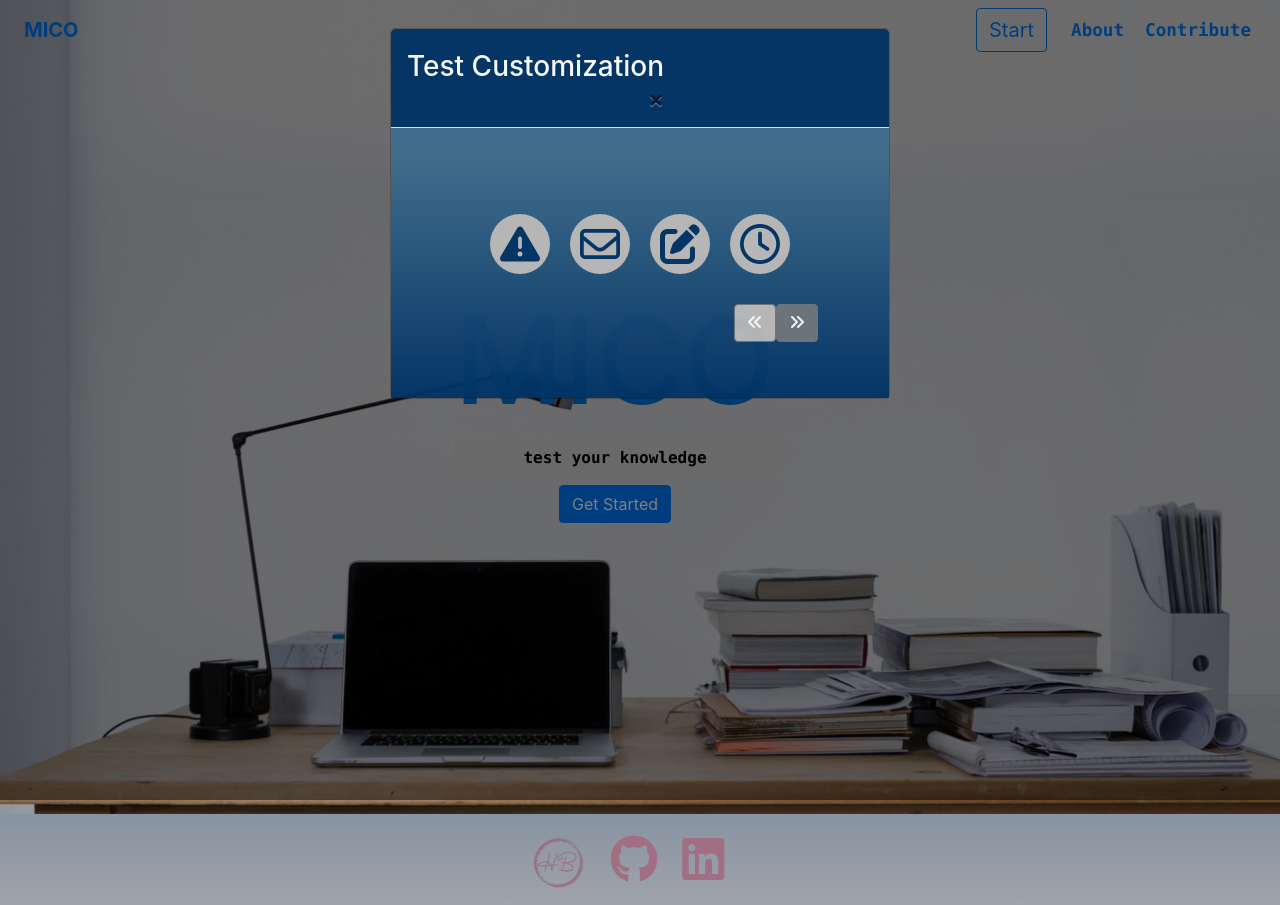
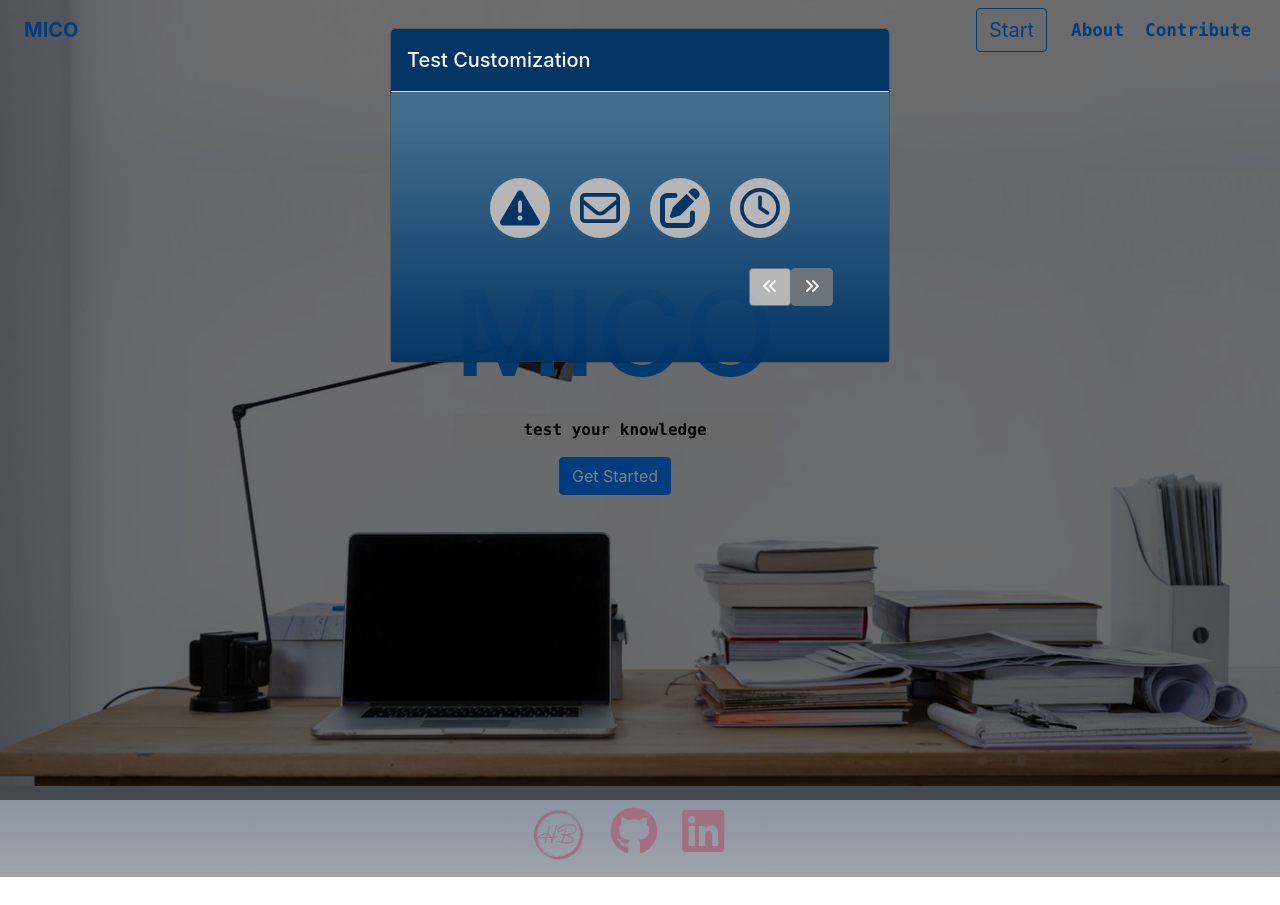
Before and after one commit to hblackmer/mico, a React (Create React App) app: page / in a window 1280 px wide. Both pictures are taken after a click on the button "Start". After the commit the page ends 877 px from the top, so only its background shows below. Built offline with nearby package versions, Linux system fonts and the light colour scheme.

Commit message:
Clean up customization modal.

```diff
--- a/src/components/Customize/Customize.js
+++ b/src/components/Customize/Customize.js
@@ -1,6 +1,5 @@
 import React, { Component } from 'react';
 import {
-    Container, Row, Col,
     Modal, ModalHeader, ModalBody,
     Button,
     Form, FormGroup, Input, Label
@@ -52,14 +51,11 @@ class Customize extends Component {
 
     render() {
         return (
-            <div class="modal-dialog modal-lg" role="document">
             <Modal isOpen={this.props.isModalOpen} toggle={this.props.toggleModal}>
                 <ModalHeader toggle={this.props.toggleModal}>
-                        <h3 className="modal-title">Test Customization</h3>
-                        <Button type="button" className="close h3 bg-transparent" data-dismiss="modal">&times;</Button>
+                    Test Customization
                 </ModalHeader>
                 <ModalBody>
-                        <div class="container-fluid">
                     <Form id="regForm">
                         <div class="all-steps" id="all-steps">
                             <span class="step"><i class="fas fa-exclamation-triangle"></i></span>
@@ -69,16 +65,14 @@ class Customize extends Component {
                         </div>
                         <div class="tab text-center">
                             <h3 class="text-danger font-mont">DISCLAIMER</h3>
-                                    <h5 class="text-white my-3">Test customization is in development.<br />
-                                        The following customization options are for demo purposes.</h5>
+                            <h5 class="text-white my-3">Test customization is in development.<br /> The following customization options are for demo purposes.</h5>
                         </div>
                         <div class="tab">
                             <Label class="control-label text-white"></Label>
                             <div class="controls">
                                 <div class="form-check form-switch toggle basic-toggle-button">
                                     <Input class="form-check-input" type="checkbox" id="emailOption" checked />
-                                            <Label class="form-check-label text-white mb-3 h5" for="emailYes">Email me a
-                                                copy of my test results</Label>
+                                    <Label class="form-check-label text-white mb-3 h5" for="emailYes">Email me a copy of my test results</Label>
                                 </div>
                             </div>
                             <p id="hidden_content" class="mb-5">
@@ -142,10 +136,8 @@ class Customize extends Component {
                             </div>
                         </div>
                     </Form>
-                        </div>
                 </ModalBody>
             </Modal>
-            </div>
         )
     };
 }
```
Lines whose indentation alone changed are shown as unchanged.
